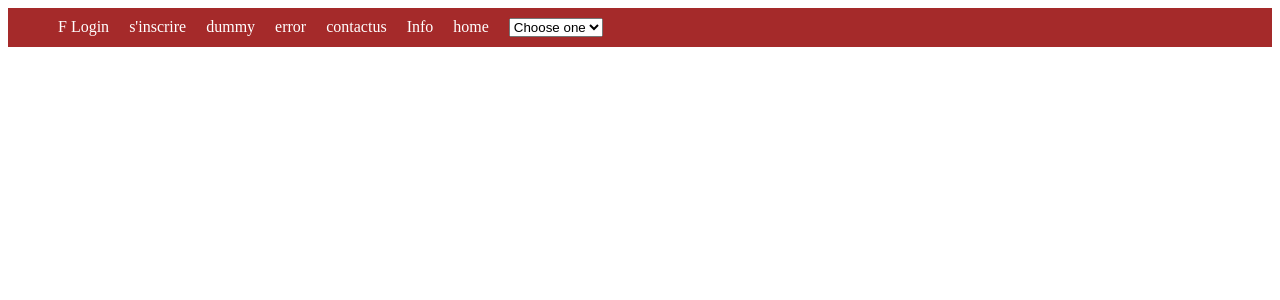
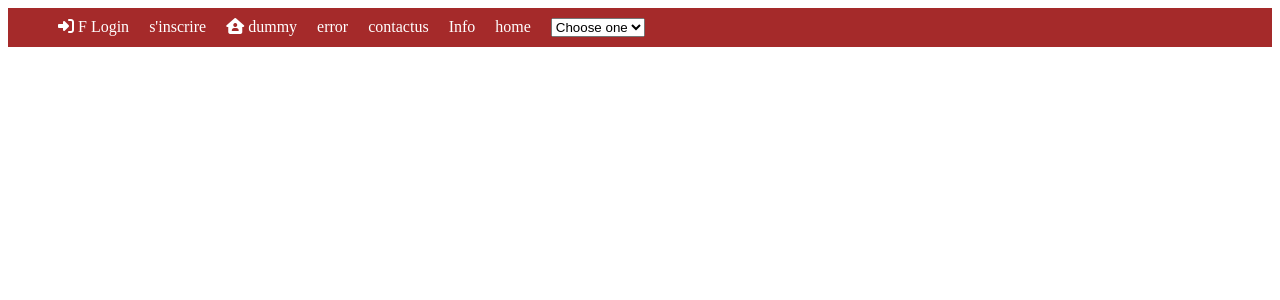
Before and after one commit to RamyaAmarnath/angular-ivy-7wg16t, an Angular app: page / in a window 1280 px wide. Shown: the top 300 px of the page. Built offline with nearby package versions, Linux system fonts and the light colour scheme.

Commit message:
2 files modified

```diff
--- a/src/app/Components/navbar/navbar.component.html
+++ b/src/app/Components/navbar/navbar.component.html
@@ -1,7 +1,7 @@
 <nav>
 	<ul>
 		<li><a routerLink="/login">
-				{{'login' | language}}
+			<i class="fas fa-sign-in-alt"></i>	{{'login' | language}}
 			</a></li>
 		<li><a routerLink="/signup">
 				{{'signup' | language}}
@@ -10,7 +10,7 @@
 				{{'retype password' | language}} -->
 			</a></li>
 		<li><a routerLink="/dummy">
-				dummy
+				<i class="fas fa-house-user"></i> dummy
 			</a></li>
 		<li><a routerLink="/error">
 				error
--- a/src/index.html
+++ b/src/index.html
@@ -1 +1,2 @@
+<script src="https://kit.fontawesome.com/a076d05399.js"></script>
 <my-app>loading</my-app>
```
